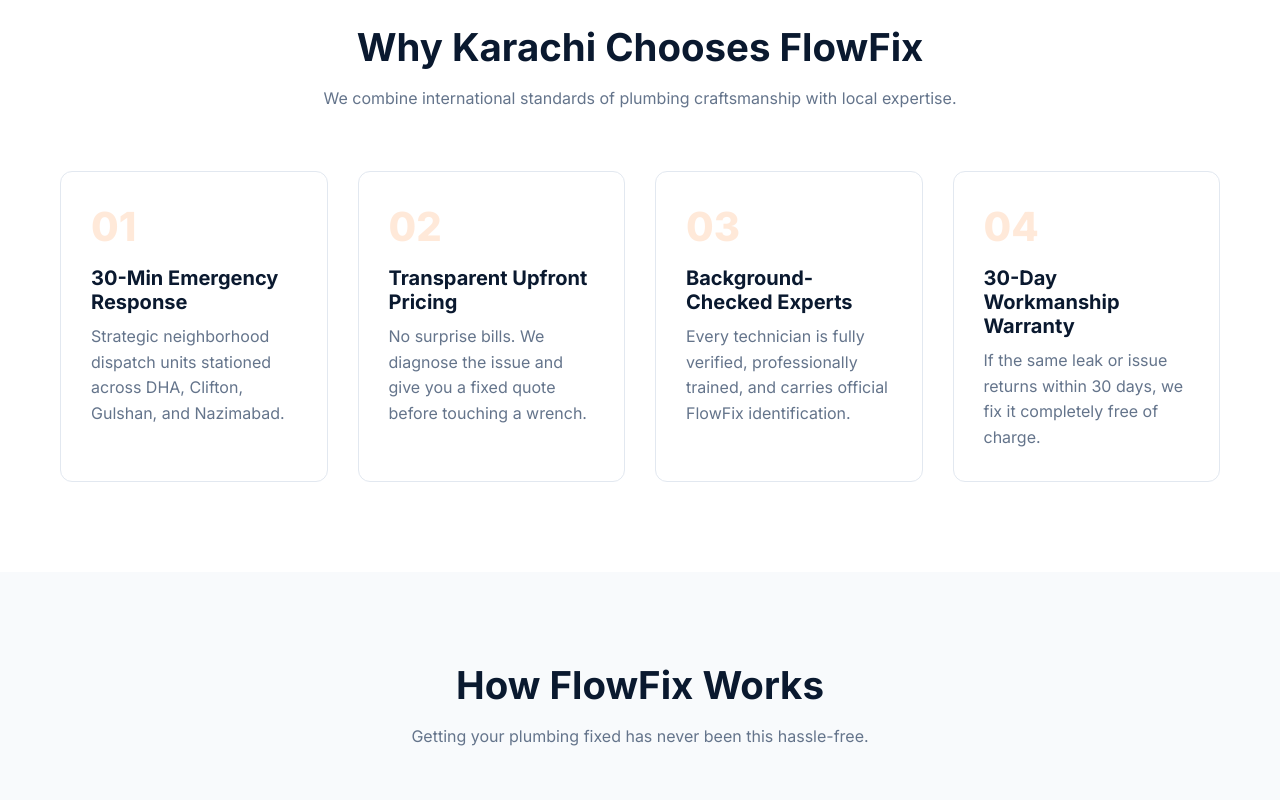
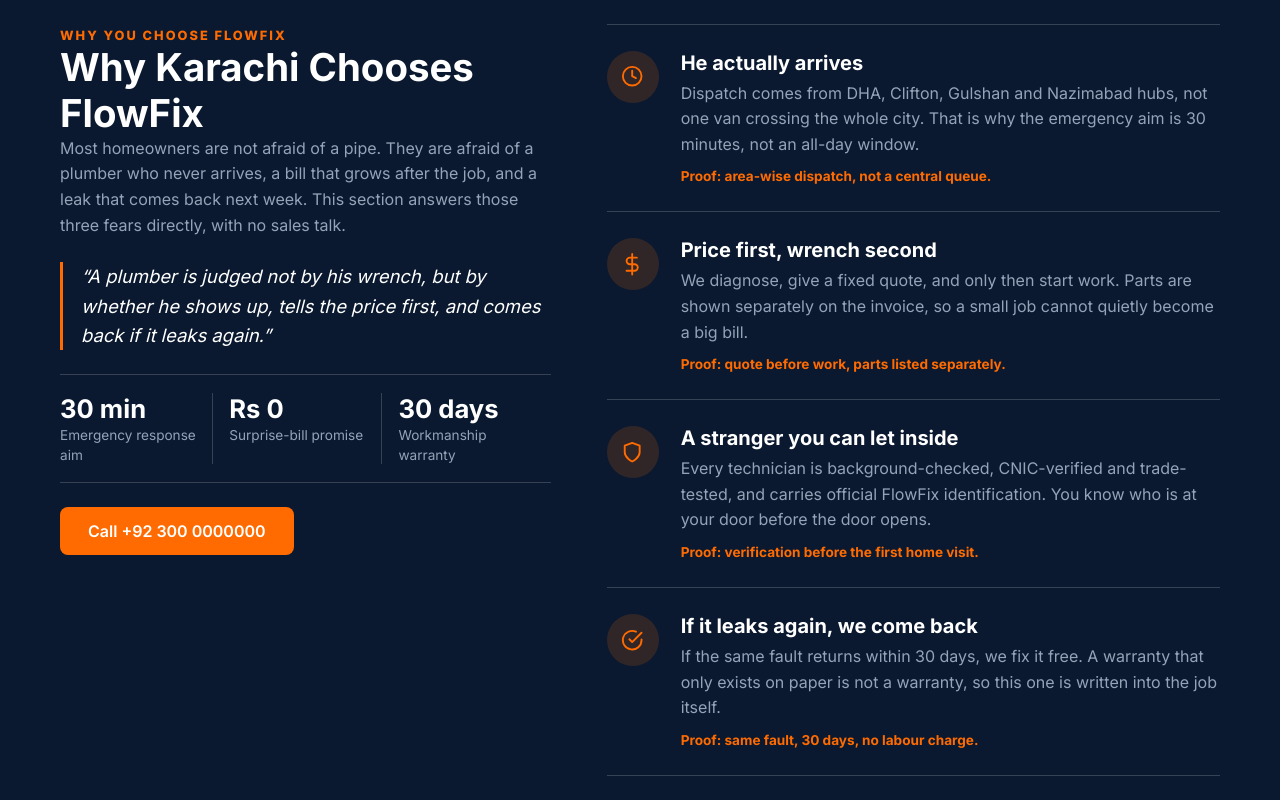
Before and after one commit to Sanamehr468/plumber-landing-page, a Next.js app: page / in a window 1280 px wide. Shown: the part 1800-2600 px from the top of the page. Built offline with nearby package versions, Linux system fonts and the light colour scheme.

Commit message:
Redesign Why Choose FlowFix as editorial split, no cards, no steps

```diff
--- a/app/globals.css
+++ b/app/globals.css
@@ -825,3 +825,24 @@ p {
     gap: 30px;
   }
 }
+.why-section{background-color:var(--navy);color:var(--white)}
+.why-section h2{color:var(--white)}
+.why-section p{color:var(--slate-light)}
+.why-editorial{display:grid;grid-template-columns:1fr 1.25fr;gap:56px;align-items:start}
+.why-sticky{position:sticky;top:100px}
+.why-eyebrow{color:var(--amber);font-weight:800;letter-spacing:2px;font-size:.8rem;text-transform:uppercase}
+.why-quote{border-left:3px solid var(--amber);padding-left:18px;margin:24px 0;font-size:1.15rem;line-height:1.6;color:var(--white);font-style:italic}
+.why-stats{display:flex;gap:0;border-top:1px solid rgba(255,255,255,.18);border-bottom:1px solid rgba(255,255,255,.18);padding:18px 0}
+.why-stats div{flex:1;padding-right:16px}
+.why-stats div + div{border-left:1px solid rgba(255,255,255,.18);padding-left:16px}
+.why-stats strong{display:block;font-size:1.6rem;color:var(--white)}
+.why-stats span{font-size:.85rem;color:var(--slate-light)}
+.why-rows{display:flex;flex-direction:column}
+.why-row{display:grid;grid-template-columns:56px 1fr;gap:18px;padding:26px 0;border-top:1px solid rgba(255,255,255,.18)}
+.why-row:last-child{border-bottom:1px solid rgba(255,255,255,.18)}
+.why-row h3{color:var(--white);margin:0 0 6px}
+.why-row p{margin:0 0 8px}
+.why-icon{width:52px;height:52px;border-radius:50%;background:rgba(255,107,0,.16);color:var(--amber);display:grid;place-items:center;font-size:1.4rem}
+.why-proof{color:var(--amber);font-size:.85rem;font-weight:700}
+@media(max-width:992px){.why-editorial{grid-template-columns:1fr;gap:32px}.why-sticky{position:static}}
+@media(max-width:560px){.why-row{grid-template-columns:44px 1fr;gap:14px;padding:20px 0}.why-icon{width:44px;height:44px;font-size:1.2rem}.why-stats strong{font-size:1.3rem}}
--- a/app/page.js
+++ b/app/page.js
@@ -215,26 +215,38 @@ export default function FlowFixLanding() {
         </div>
       </section>
 
-      {/* Why Us Section */}
-      <section id="why-us" className="section">
-        <div className="container">
-          <div className="section-title">
+      {/* Why Us Section — redesigned as an editorial split, not cards and not steps */}
+      <section id="why-us" className="section why-section">
+        <div className="container why-editorial">
+          <div className="why-sticky">
+            <span className="why-eyebrow">Why you choose FlowFix</span>
             <h2>Why Karachi Chooses FlowFix</h2>
-            <p>We combine international standards of plumbing craftsmanship with local expertise.</p>
+            <p>Most homeowners are not afraid of a pipe. They are afraid of a plumber who never arrives, a bill that grows after the job, and a leak that comes back next week. This section answers those three fears directly, with no sales talk.</p>
+            <blockquote className="why-quote">“A plumber is judged not by his wrench, but by whether he shows up, tells the price first, and comes back if it leaks again.”</blockquote>
+            <div className="why-stats">
+              <div><strong>30 min</strong><span>Emergency response aim</span></div>
+              <div><strong>Rs 0</strong><span>Surprise-bill promise</span></div>
+              <div><strong>30 days</strong><span>Workmanship warranty</span></div>
+            </div>
+            <a href="tel:+923000000000" className="btn-accent" style={{ marginTop: 24 }}>Call +92 300 0000000</a>
           </div>
-          <div className="features-grid">
-            {[
-              { title: "30-Min Emergency Response", desc: "Strategic neighborhood dispatch units stationed across DHA, Clifton, Gulshan, and Nazimabad." },
-              { title: "Transparent Upfront Pricing", desc: "No surprise bills. We diagnose the issue and give you a fixed quote before touching a wrench." },
-              { title: "Background-Checked Experts", desc: "Every technician is fully verified, professionally trained, and carries official FlowFix identification." },
-              { title: "30-Day Workmanship Warranty", desc: "If the same leak or issue returns within 30 days, we fix it completely free of charge." }
-            ].map((feat, idx) => (
-              <div className="feature-card" key={idx}>
-                <div className="feature-number">0{idx + 1}</div>
-                <h3>{feat.title}</h3>
-                <p>{feat.desc}</p>
-              </div>
-            ))}
+          <div className="why-rows">
+            <div className="why-row">
+              <div className="why-icon"><FiClock /></div>
+              <div><h3>He actually arrives</h3><p>Dispatch comes from DHA, Clifton, Gulshan and Nazimabad hubs, not one van crossing the whole city. That is why the emergency aim is 30 minutes, not an all-day window.</p><span className="why-proof">Proof: area-wise dispatch, not a central queue.</span></div>
+            </div>
+            <div className="why-row">
+              <div className="why-icon"><FiDollarSign /></div>
+              <div><h3>Price first, wrench second</h3><p>We diagnose, give a fixed quote, and only then start work. Parts are shown separately on the invoice, so a small job cannot quietly become a big bill.</p><span className="why-proof">Proof: quote before work, parts listed separately.</span></div>
+            </div>
+            <div className="why-row">
+              <div className="why-icon"><FiShield /></div>
+              <div><h3>A stranger you can let inside</h3><p>Every technician is background-checked, CNIC-verified and trade-tested, and carries official FlowFix identification. You know who is at your door before the door opens.</p><span className="why-proof">Proof: verification before the first home visit.</span></div>
+            </div>
+            <div className="why-row">
+              <div className="why-icon"><FiCheckCircle /></div>
+              <div><h3>If it leaks again, we come back</h3><p>If the same fault returns within 30 days, we fix it free. A warranty that only exists on paper is not a warranty, so this one is written into the job itself.</p><span className="why-proof">Proof: same fault, 30 days, no labour charge.</span></div>
+            </div>
           </div>
         </div>
       </section>
```
